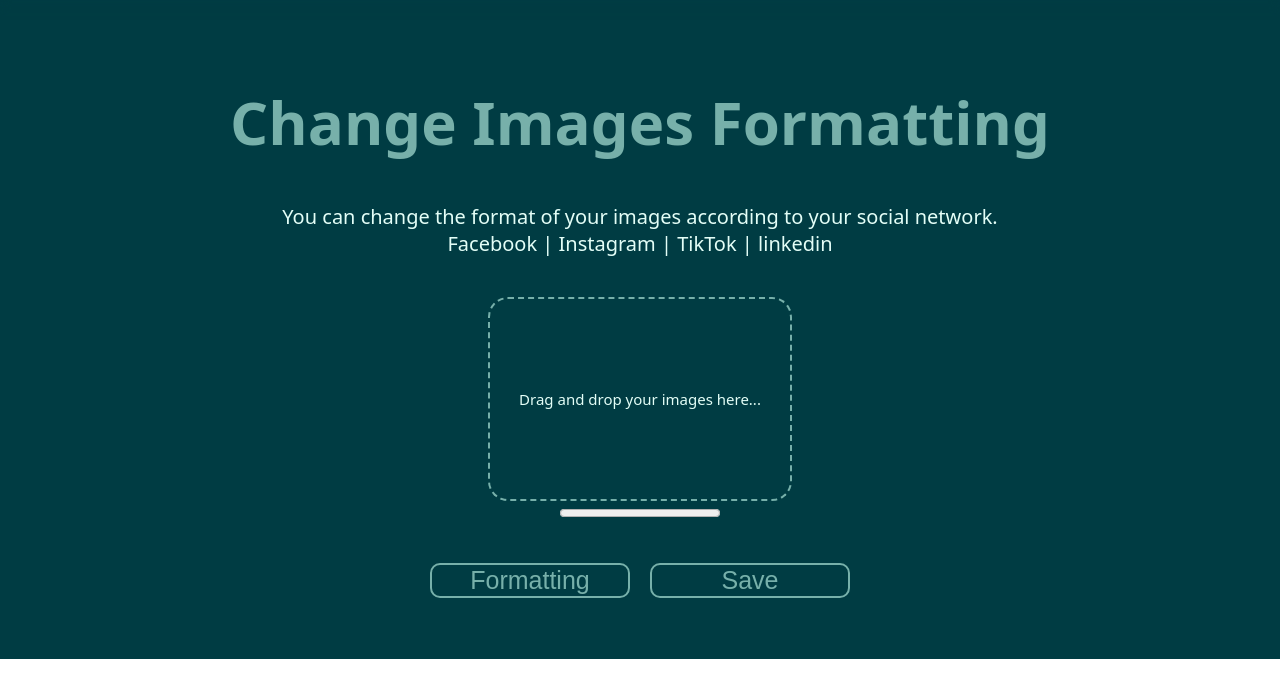
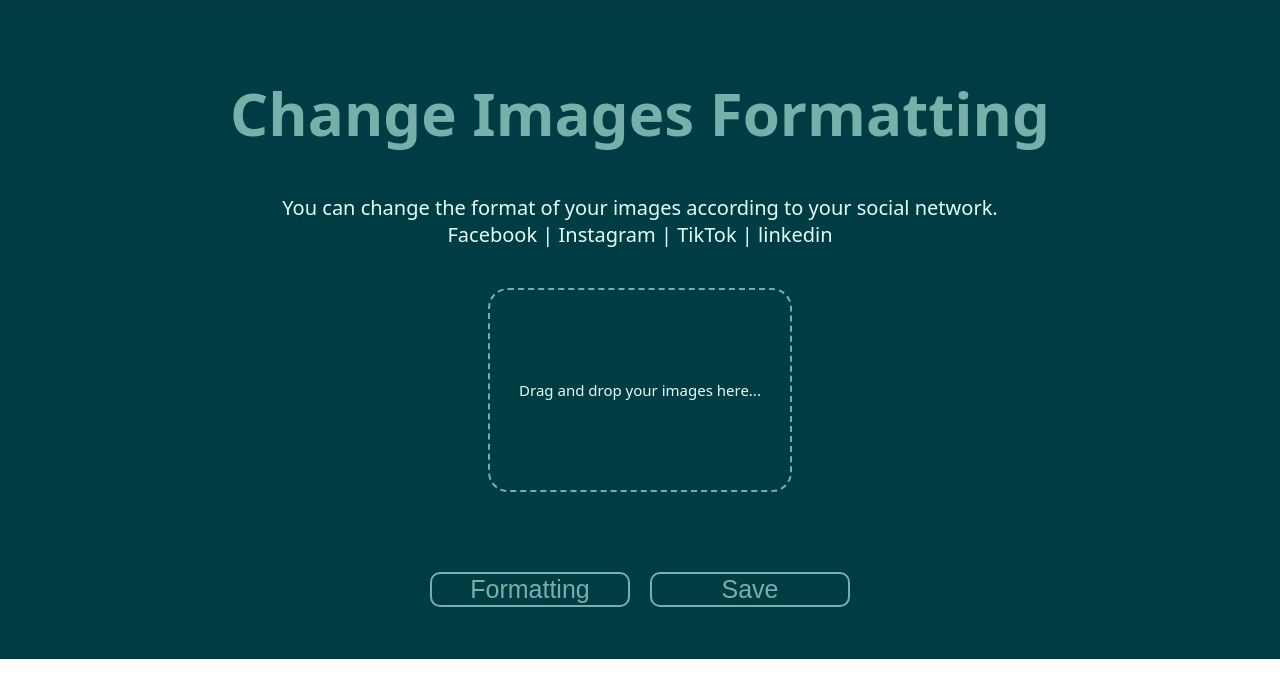
Before and after one commit to ProWilliam/Formating-images, a Flask app: page / in a window 1280 px wide. Shown: the part 81-779 px from the top of the page. Run offline with Flask 3, Linux system fonts and the light colour scheme.

Commit message:
bar progress styles

```diff
--- a/static/css/indexStyle.css
+++ b/static/css/indexStyle.css
@@ -52,6 +52,17 @@ body {
   background-color: var(--color-tertiary-dark);
 }
 
+#progress-bar {
+  display: none;
+}
+
+.progress-bar-style {
+  display: flex;
+  place-content: center;
+  margin-block-start: 2.5rem;
+  gap: 20px;
+}
+
 .resolution {
   margin-block-start: 20px;
   font-size: 20px;
```
